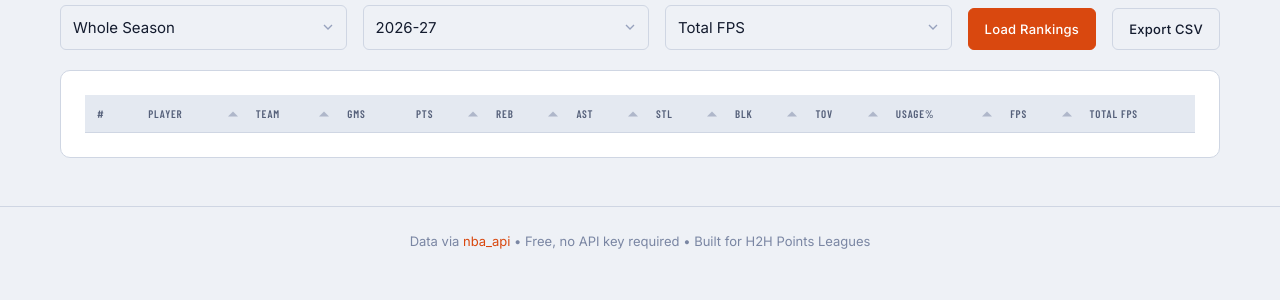
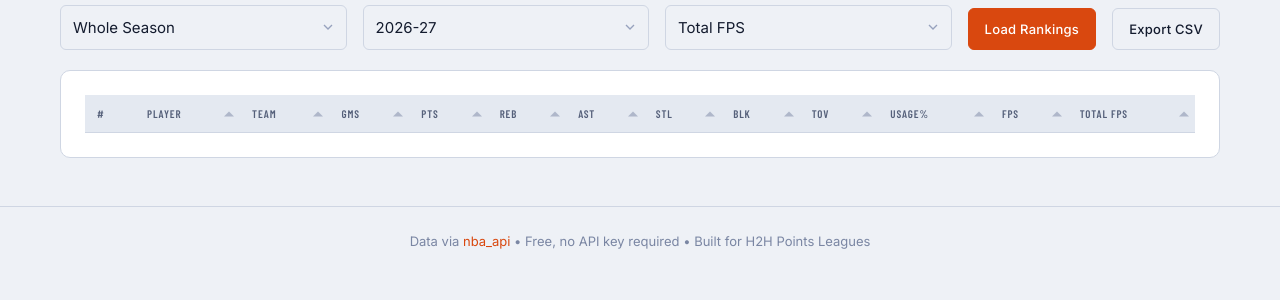
Before and after one commit to gurkamal04-him/fantasycommandcenter, a Flask app: page / in a window 1280 px wide, after a click on "RANKINGS". Shown: the part 271-571 px from the top of the page. Run offline with Flask 3, Linux system fonts and the light colour scheme; data that the repository does not hold is empty; some libraries are stand-ins or nearby versions.

Commit message:
Version 17
Fixed sorting on rankings and boxscores pages

```diff
--- a/templates/index.html
+++ b/templates/index.html
@@ -275,12 +275,12 @@
             <th class="th-sort" data-sort="stl">STL</th>
             <th class="th-sort" data-sort="blk">BLK</th>
             <th class="th-sort" data-sort="tov">TOV</th>
-            <th class="th-sort" data-sort="fg">FG%</th>
-            <th class="th-sort" data-sort="fg3">3P%</th>
-            <th class="th-sort" data-sort="ft">FT%</th>
-            <th class="th-sort" data-sort="usage">Usage%</th>
+            <th class="th-sort" data-sort="fgm">FG%</th>
+            <th class="th-sort" data-sort="fg3m">3P%</th>
+            <th class="th-sort" data-sort="ftm">FT%</th>
+            <th class="th-sort" data-sort="usage_pct">Usage%</th>
             <th class="th-sort" data-sort="fps">FPS</th>
-            <th class="th-sort" data-sort="pm">±</th>
+            <th class="th-sort" data-sort="plus_minus">±</th>
           </tr>
         </thead>
         <tbody></tbody>
@@ -349,16 +349,16 @@
             <th class="rk-rank">#</th>
             <th class="th-sort" data-sort="name">Player</th>
             <th class="th-sort" data-sort="team">Team</th>
-            <th class="rk-gms">Gms</th>
+            <th class="th-sort rk-gms" data-sort="games">Gms</th>
             <th class="th-sort" data-sort="pts">PTS</th>
             <th class="th-sort" data-sort="reb">REB</th>
             <th class="th-sort" data-sort="ast">AST</th>
             <th class="th-sort" data-sort="stl">STL</th>
             <th class="th-sort" data-sort="blk">BLK</th>
             <th class="th-sort" data-sort="tov">TOV</th>
-            <th class="th-sort" data-sort="usage">Usage%</th>
-            <th class="th-sort rk-fps" data-sort="fps">FPS</th>
-            <th class="rk-total">Total FPS</th>
+            <th class="th-sort" data-sort="avg_usage">Usage%</th>
+            <th class="th-sort rk-fps" data-sort="avg_fps">FPS</th>
+            <th class="th-sort rk-total" data-sort="total_fps">Total FPS</th>
           </tr>
         </thead>
         <tbody id="rk-tbody"></tbody>
```
